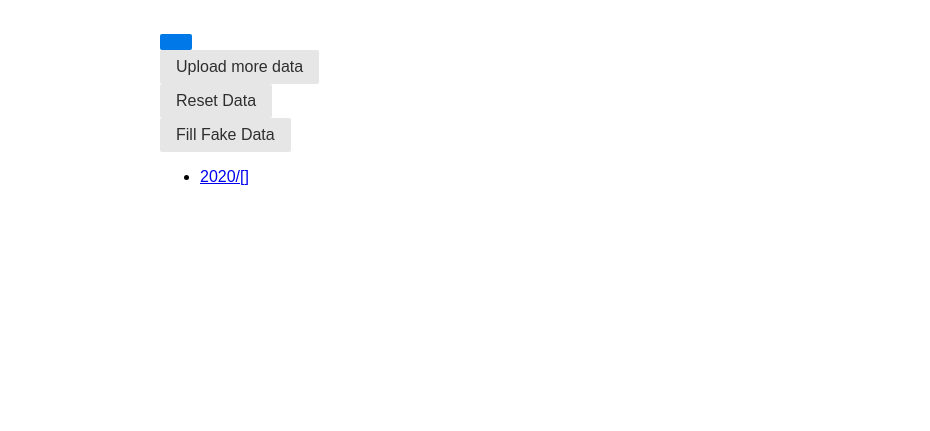
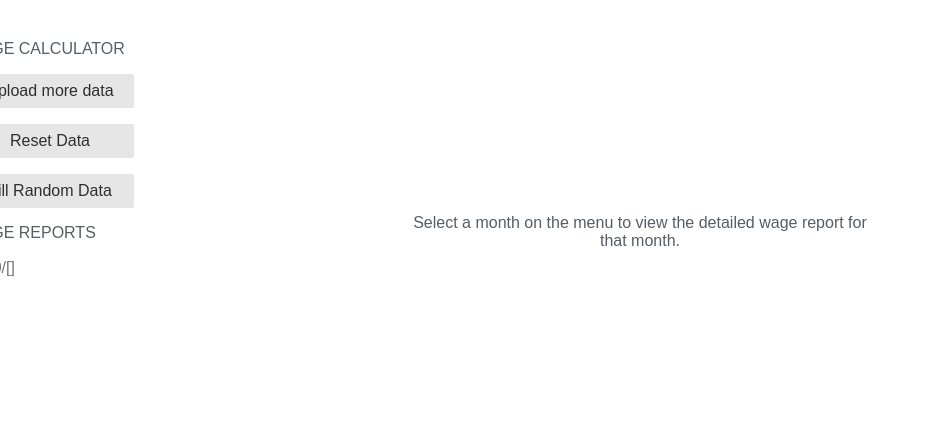
Before and after one commit to lewtds-hidden/wage-calculator, a Flask app: template templates/list_reports.html in a window 1280 px wide. Shown: the top 431 px of the page, without its empty margins (0-930 px from the left). Run offline with Flask 2, Linux system fonts and the light colour scheme; the template is opened without the code that fills it: most values are stand-ins (such as "Sample title", 1, 10 or a date in 2020); some libraries are stand-ins or nearby versions.

Commit message:
Move the report listing display into a sidebara menu

```diff
--- a/templates/base.html
+++ b/templates/base.html
@@ -31,11 +31,32 @@
             margin-top: 2em;
             margin-bottom: 2em;
         }
+
+        .menu {
+            margin-left: -210px;
+            width: 200px;
+            position: fixed;
+        }
+
+        .menu .menu-button,
+        .menu .menu-text {
+            padding: 0.5em 1em;
+        }
+
+        .menu .menu-button .pure-button {
+            width: 100%;
+        }
+
+        .menu .menu-text {
+            color: #565d64;
+            font-size: 90%;
+        }
     </style>
     {% endblock %}
 </head>
 <body>
     <div class="content">
+
         {% block content %}{% endblock %}
     </div>
 </body>
--- a/templates/list_reports.html
+++ b/templates/list_reports.html
@@ -4,34 +4,29 @@
 {{super()}}
 
 <style>
-    .controls {
-        margin-bottom: 1em;
+    main {
+        display: flex;
+        align-items: center;
+        justify-content: center;
+        min-height: 400px;
+    }
+
+    .instruction {
+        width: 30em;
+        position: static;
+        color: #565d64;
+        text-align: center;
     }
 </style>
 {% endblock %}
 
 
 {% block content %}
-<div class="controls">
-    <button class="pure-button pure-button-primary"></button>
+{% include "menu.html" %}
 
-    <form action="{{url_for('import_from_csv')}}" method="POST">
-        <button class="pure-button" type="submit">Upload more data</button>
-    </form>
-    <form action="{{url_for('reset_data')}}" method="POST">
-        <button class="pure-button" type="submit">Reset Data</button>
-    </form>
-
-    <form action="{{url_for('prefill_data')}}" method="POST">
-        <button class="pure-button" type="submit">Fill Fake Data</button>
-    </form>
-</div>
-
-{% for year, month in reports %}
-<ul>
-    <li><a href="{{ url_for('view_report', month=month, year=year) }}">{{year}}/{{month}}</a></li>
-</ul>
-{% endfor %}
-
-
+<main>
+    <div class="instruction">
+        Select a month on the menu to view the detailed wage report for that month.
+    </div>
+</main>
 {% endblock %}
--- /dev/null
+++ b/templates/menu.html
@@ -0,0 +1,29 @@
+<div class="menu pure-menu">
+    <div class="pure-menu-heading">Wage Calculator</div>
+
+    <form class="menu-button" action="{{url_for('import_from_csv')}}" method="POST">
+        <button class="pure-button" type="submit">Upload more data</button>
+    </form>
+
+    <form class="menu-button" action="{{url_for('reset_data')}}" method="POST">
+        <button class="pure-button" type="submit">Reset Data</button>
+    </form>
+
+    <form class="menu-button" action="{{url_for('prefill_data')}}" method="POST">
+        <button class="pure-button" type="submit">Fill Random Data</button>
+    </form>
+
+    <div class="pure-menu-heading">Wage Reports</div>
+
+    <ul class="pure-menu-list">
+        {% for year, month in menu.reports %}
+        <li class="pure-menu-item">
+            <a href="{{ url_for('view_report', month=month, year=year) }}" class="pure-menu-link">{{year}}/{{month}}</a>
+        </li>
+        {% else %}
+        <div class="menu-text">
+            There is no data yet. Use the controls above to add more data or generate some fake data.
+        </div>
+        {% endfor %}
+    </ul>
+</div>
```
Also changed, not shown: templates/view_report.html (+4 -3 lines).
